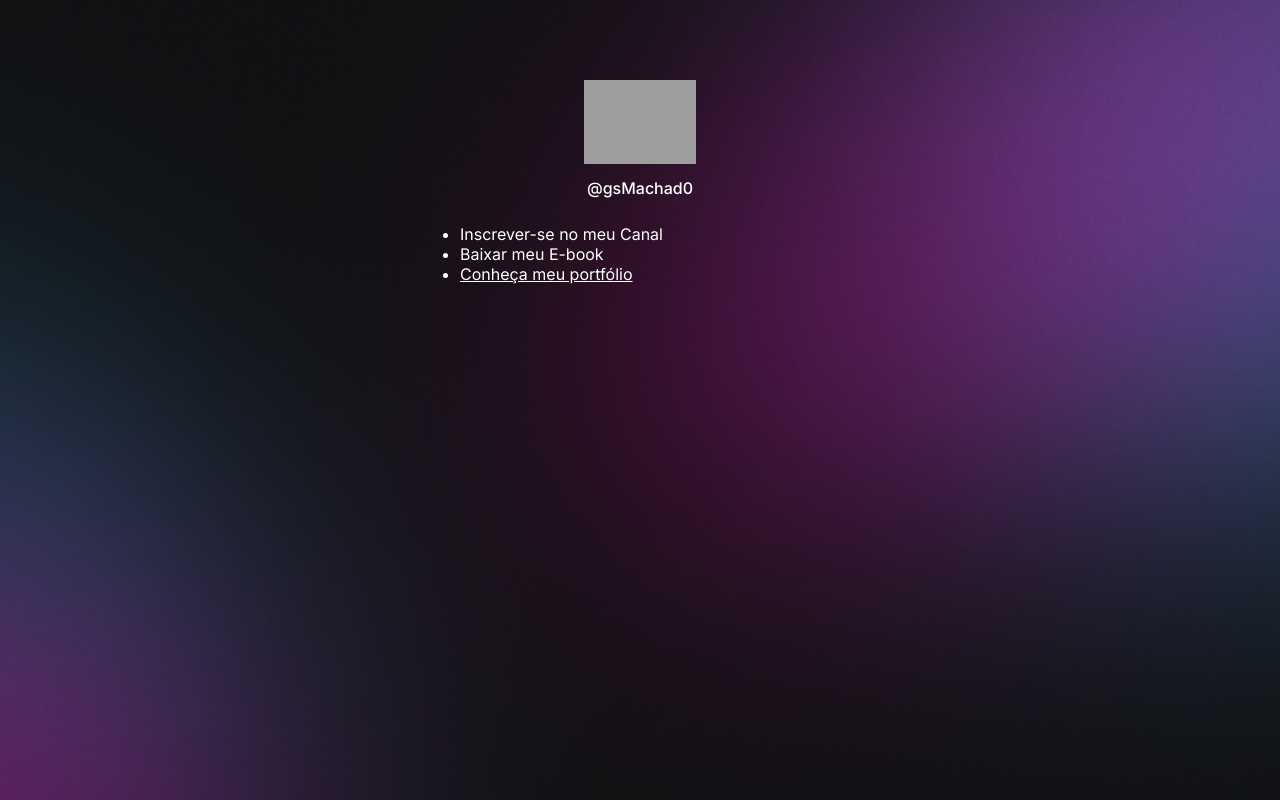
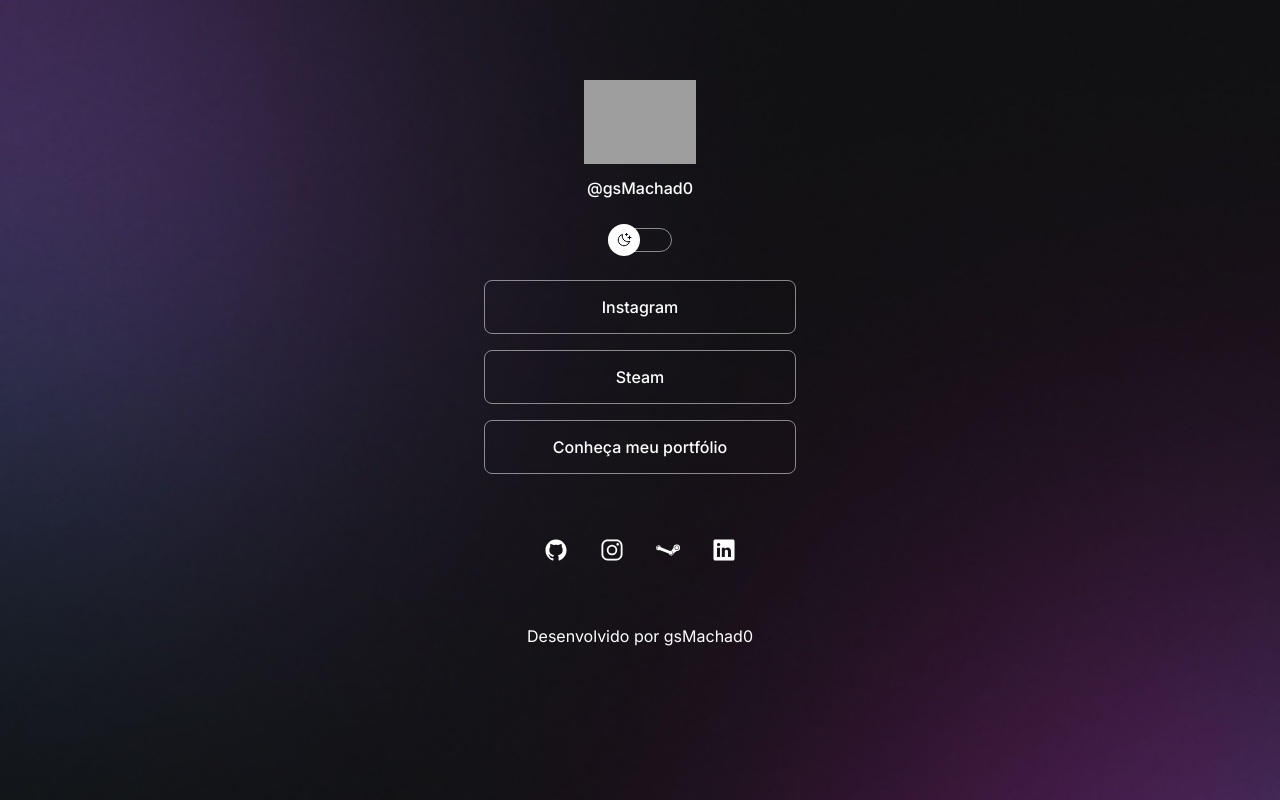
Before and after one commit to gsMachad0/Discover, a plain HTML site: page index.html in a window 1280 px wide. Drawn offline with nearby package versions, Linux system fonts and the light colour scheme; grey boxes are pictures that could not be loaded.

Commit message:
Final Adjustments

```diff
--- a/index.html
+++ b/index.html
@@ -1,5 +1,5 @@
 <!DOCTYPE html>
-<html lang="pt-br">
+<html lang="pt-br" class="">
   <head>
     <link rel="preconnect" href="https://fonts.googleapis.com" />
     <link rel="preconnect" href="https://fonts.gstatic.com" crossorigin />
@@ -21,15 +21,56 @@
         />
         <p>@gsMachad0</p>
       </div>
+
+      <div id="switch" onclick="toggleMode()">
+        <button></button>
+        <span></span>
+      </div>
+
       <ul>
-        <li href="#">Inscrever-se no meu Canal</li>
-        <li href="#">Baixar meu E-book</li>
+        <li>
+          <a href="https://www.instagram.com/gs_machado/" target="_blank">
+            Instagram
+          </a>
+        </li>
+        <li>
+          <a href="https://steamcommunity.com/id/Nickworse/" target="_blank">
+            Steam
+          </a>
+        </li>
         <li>
           <a href="https://github.com/gsMachad0" target="_blank">
             Conheça meu portfólio
           </a>
         </li>
       </ul>
+      <div id="social-links">
+        <a href="https://github.com/gsMachad0?tab=repositories" target="_blank">
+          <ion-icon name="logo-github"></ion-icon>
+        </a>
+        <a href="https://www.instagram.com/gs_machado/" target="_blank">
+          <ion-icon name="logo-instagram"></ion-icon>
+        </a>
+        <a href="https://steamcommunity.com/id/Nickworse/" target="_blank">
+          <ion-icon name="logo-steam"></ion-icon>
+        </a>
+        <a
+          href="https://www.linkedin.com/in/guilherme-saldanha-machado-07b320129/"
+          target="_blank"
+        >
+          <ion-icon name="logo-linkedin"></ion-icon>
+        </a>
+      </div>
+      <footer>Desenvolvido por gsMachad0</footer>
     </div>
+    <script
+      type="module"
+      src="https://unpkg.com/ionicons@7.1.0/dist/ionicons/ionicons.esm.js"
+    ></script>
+    <script
+      nomodule
+      src="https://unpkg.com/ionicons@7.1.0/dist/ionicons/ionicons.js"
+    ></script>
+    <script src="./script.js"></script>
   </body>
 </html>
--- /dev/null
+++ b/script.js
@@ -0,0 +1,4 @@
+function toggleMode() {
+  const html = document.documentElement
+  html.classList.toggle("light")
+}
--- a/style.css
+++ b/style.css
@@ -2,6 +2,26 @@
   margin: 0;
   padding: 0;
   box-sizing: border-box;
+}
+
+:root {
+  --text-color: white;
+  --bg-url: url("./assets/bg-mobile.jpg");
+  --stroke-color: rgba(255, 255, 255, 0.5);
+  --surface-color: rbga(255, 255, 255, 0.1);
+  --surface-color-hover: rgba(255, 255, 255, 0.02);
+  --highlight-color: rgba(255, 255, 255, 0.2);
+  --switch-bg-url: url(./assets/moon-stars.svg);
+}
+
+.light {
+  --text-color: black;
+  --bg-url: url("./assets/bg-mobile-light.jpg");
+  --stroke-color: rgba(0, 0, 0, 0.5);
+  --surface-color: rgba(0, 0, 0, 0.1);
+  --surface-color-hover: rgba(0, 0, 0, 0.02);
+  --highlight-color: rgba(0, 0, 0, 0.2);
+  --switch-bg-url: url(./assets/sun.svg);
 }
 
 body {
@@ -13,19 +33,21 @@ body {
   */
 
   /*background: color image repeat position/size */
-  background: url(/assets/bg-desktop.jpg) no-repeat top center/cover;
+  background: var(--bg-url) no-repeat top center/cover;
 }
 
 body * {
   font-family: "Inter", sans-serif;
-  color: #ffffff;
+  color: var(--text-color);
 }
 
 #container {
   width: 360px;
   margin: 56px auto 0px;
+  padding: 0 24px;
 }
 
+/*profile*/
 #profile {
   padding: 24px;
   text-align: center;
@@ -40,3 +62,104 @@ body * {
   line-height: 24px;
   margin-top: 8px;
 }
+
+/* switch */
+#switch {
+  position: relative;
+  width: 64px;
+  margin: 4px auto;
+}
+
+#switch button {
+  width: 32px;
+  height: 32px;
+  background: white var(--switch-bg-url) no-repeat center;
+  border: 0;
+  border-radius: 50%;
+  position: absolute;
+  top: 50%;
+  left: 0;
+  z-index: 1;
+  transform: translateY(-50%);
+}
+
+.light #switch button {
+  right: 0;
+  left: initial;
+}
+
+#switch span {
+  display: block;
+  width: 64px;
+  height: 24px;
+  background: var(--surface-color);
+  border: 1px solid var(--stroke-color);
+  -webkit-backdrop-filter: blur(4px);
+  border-radius: 9999px;
+}
+
+/* links */
+ul {
+  list-style: none;
+
+  display: flex;
+  flex-direction: column;
+  gap: 16px;
+
+  padding: 24px 0;
+}
+
+ul li a {
+  display: flex;
+  align-items: center;
+  justify-content: center;
+
+  padding: 16px 24px;
+
+  background: var(--surface-color);
+  border: 1px solid var(--stroke-color);
+  border-radius: 8px;
+
+  backdrop-filter: blur(4px);
+  -webkit-backdrop-filter: blur(4px);
+
+  text-decoration: none;
+  font-weight: 500;
+
+  transition: background 0.4s;
+}
+
+ul li a:hover {
+  background: var(--surface-color-hover);
+  border: 1px solid var(--text-color);
+}
+
+/*social links*/
+#social-links {
+  display: flex;
+  justify-content: center;
+
+  padding: 24px 0;
+
+  font-size: 24px;
+}
+
+#social-links a {
+  display: flex;
+  align-items: center;
+  justify-content: center;
+  padding: 16px;
+
+  transition: background 0.3s;
+  border-radius: 50%;
+}
+
+#social-links a:hover {
+  background: var(--highlight-color);
+}
+
+footer {
+  padding: 24px 0;
+  text-align: center;
+  font-size: 16px;
+}
```
